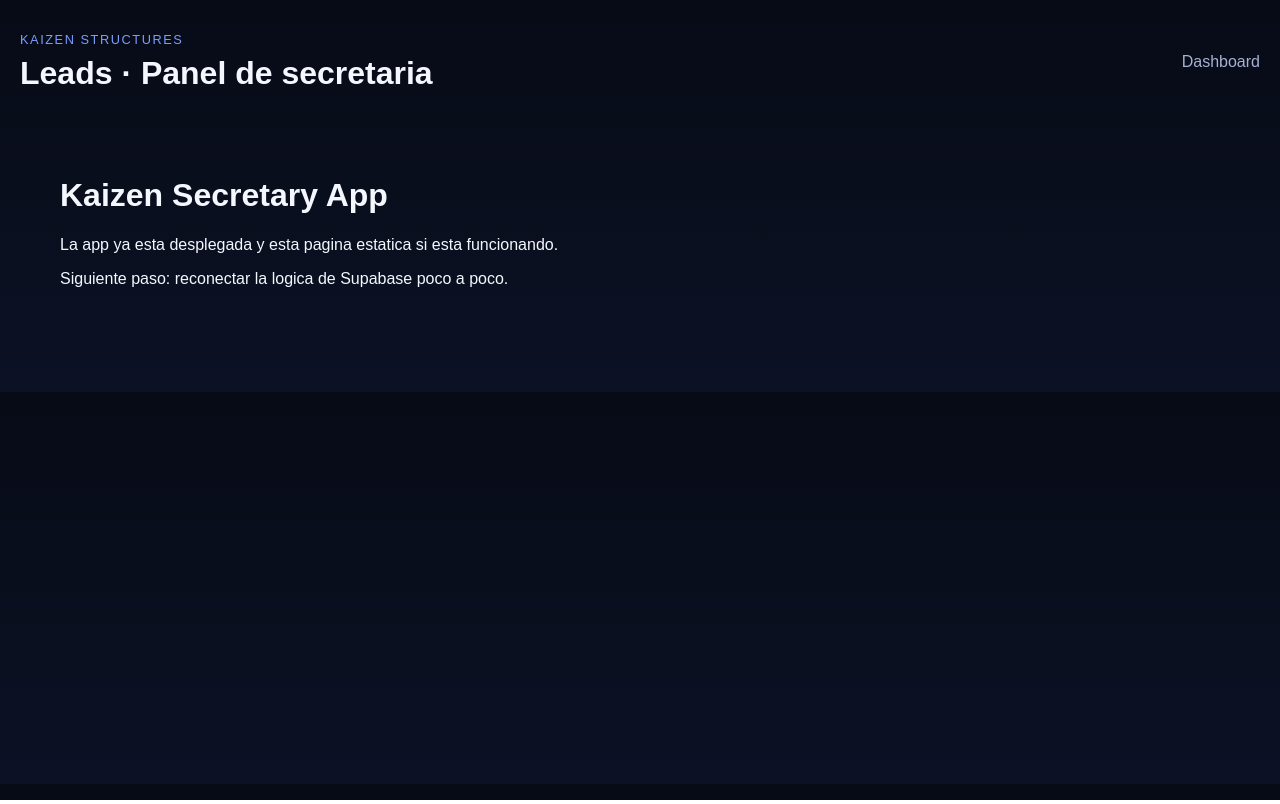
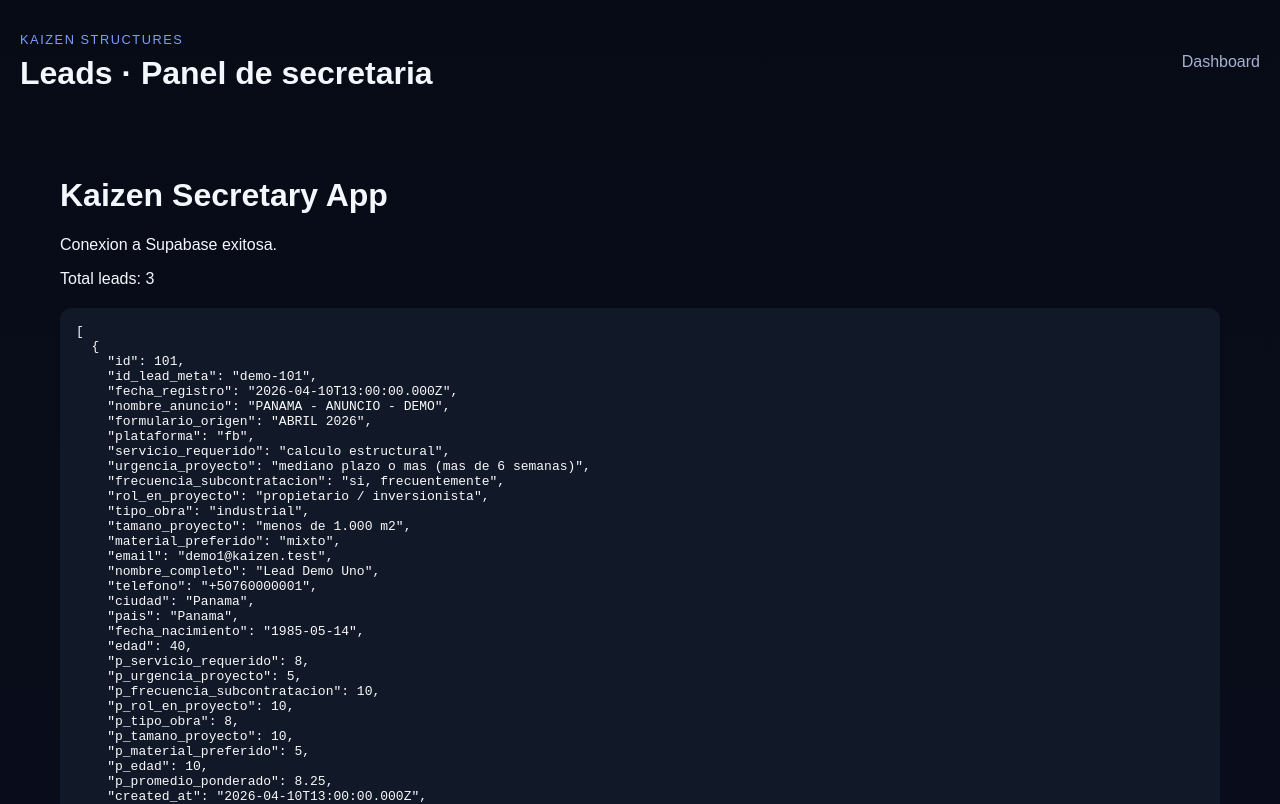
Before and after one commit to engineeringven1/kaizen-app, a Next.js app: page / in a window 1280 px wide. Shown: the top 804 px of the page. Built offline with nearby package versions, Linux system fonts and the light colour scheme; no server answers.

Commit message:
Probar conexion minima con Supabase

```diff
--- a/app/page.jsx
+++ b/app/page.jsx
@@ -1,9 +1,49 @@
-export default function HomePage() {
-  return (
-    <main style={{ padding: '40px', fontFamily: 'Arial, sans-serif' }}>
-      <h1>Kaizen Secretary App</h1>
-      <p>La app ya esta desplegada y esta pagina estatica si esta funcionando.</p>
-      <p>Siguiente paso: reconectar la logica de Supabase poco a poco.</p>
-    </main>
-  );
+import { getAllLeads } from '@/lib/leads';
+
+export default async function HomePage() {
+  try {
+    const leads = await getAllLeads({});
+
+    return (
+      <main style={{ padding: '40px', fontFamily: 'Arial, sans-serif' }}>
+        <h1>Kaizen Secretary App</h1>
+        <p>Conexion a Supabase exitosa.</p>
+        <p>Total leads: {Array.isArray(leads) ? leads.length : 0}</p>
+
+        <pre
+          style={{
+            whiteSpace: 'pre-wrap',
+            wordBreak: 'break-word',
+            background: '#111827',
+            color: '#f9fafb',
+            padding: '16px',
+            borderRadius: '12px',
+            overflowX: 'auto',
+            marginTop: '20px'
+          }}
+        >
+          {JSON.stringify(leads?.slice?.(0, 2) || leads, null, 2)}
+        </pre>
+      </main>
+    );
+  } catch (error) {
+    return (
+      <main style={{ padding: '40px', fontFamily: 'Arial, sans-serif' }}>
+        <h1>Error real detectado</h1>
+        <pre
+          style={{
+            whiteSpace: 'pre-wrap',
+            wordBreak: 'break-word',
+            background: '#111827',
+            color: '#f9fafb',
+            padding: '16px',
+            borderRadius: '12px',
+            overflowX: 'auto'
+          }}
+        >
+          {error?.message || String(error)}
+        </pre>
+      </main>
+    );
+  }
 }
```
